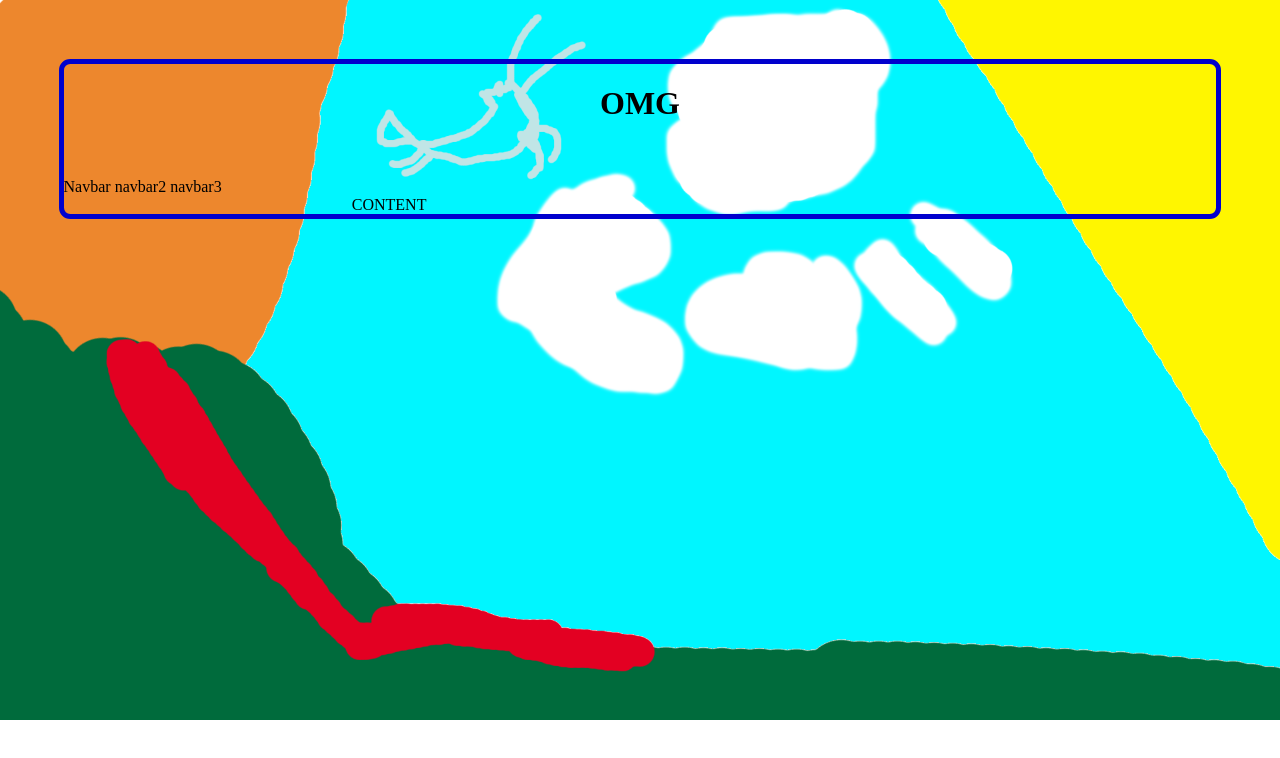
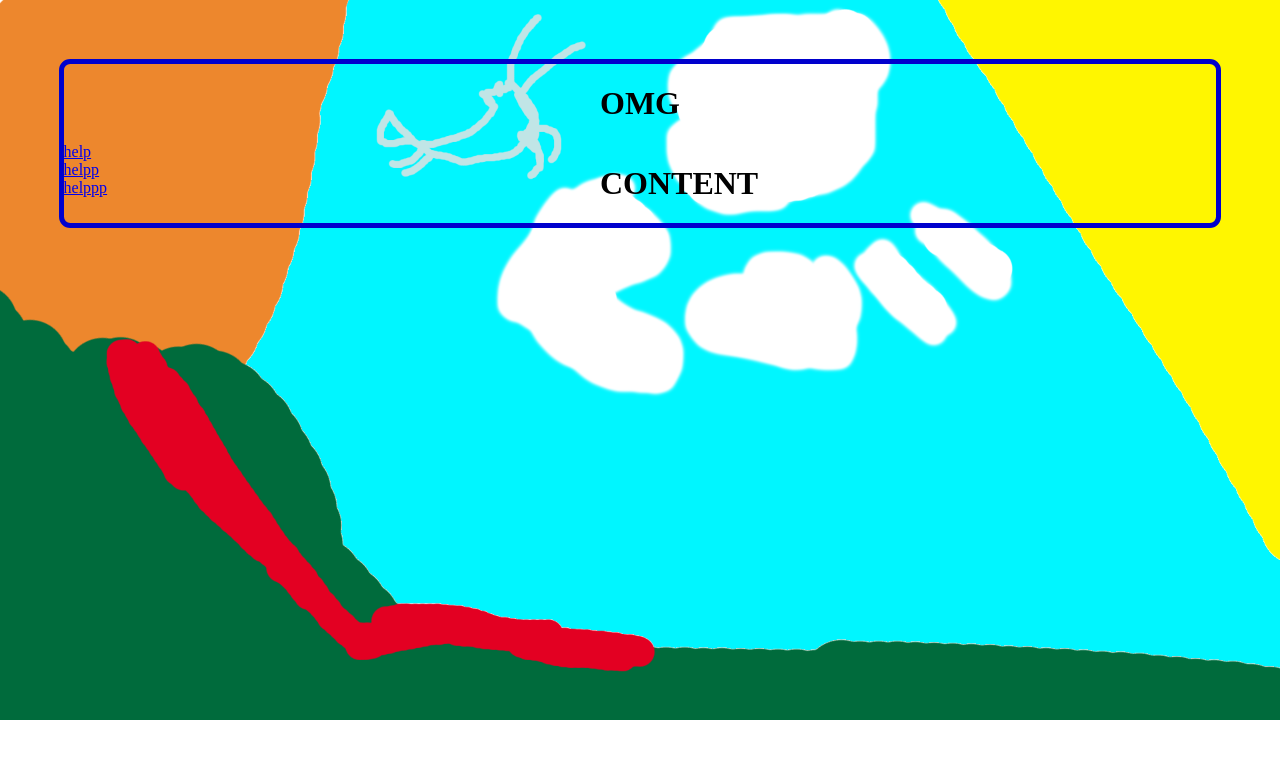
Before and after one commit to technii/website-prototype-3-the-websitening, an Astro site: page / in a window 1280 px wide. Built offline with nearby package versions, Linux system fonts and the light colour scheme; Astro itself is replaced by a stand-in of ours.

Commit message:
Remade the index page and style

```diff
--- a/public/indexstyle.css
+++ b/public/indexstyle.css
@@ -17,16 +17,20 @@ body{
     display: flex;
     align-items: center;
     justify-content: center;
-    padding-bottom: 3%;
 }
 .WindowContent {
+    display: flex;
+    flex-direction: row;
     margin: auto;
 }
 .WindowNavBar {
-    display: block;
-
-    margin-right: 75%
+    padding-right: 3%;
+    display: flex;
 }
 .WindowMainContent{
-    margin-left: 25%
+    margin: auto;
 }
+.WindowNavLinks {
+    display: flex;
+    flex-direction: column;
+}
--- a/src/pages/index.astro
+++ b/src/pages/index.astro
@@ -20,12 +20,14 @@
 				</div>
 				<div class="WindowContent">
 					<div class="WindowNavBar">
-						Navbar
-						navbar2
-						navbar3
+						<div class="WindowNavLinks">
+							<a href="/src/pages/index.astro"> help</a>
+							<a href="/src/pages/index.astro"> helpp</a>
+							<a href="/src/pages/index.astro"> helppp</a>
+						</div>
 					</div>
 					<div class="WindowMainContent">
-						CONTENT
+						<h1>CONTENT</h1>
 					</div>
 				</div>
 
```
